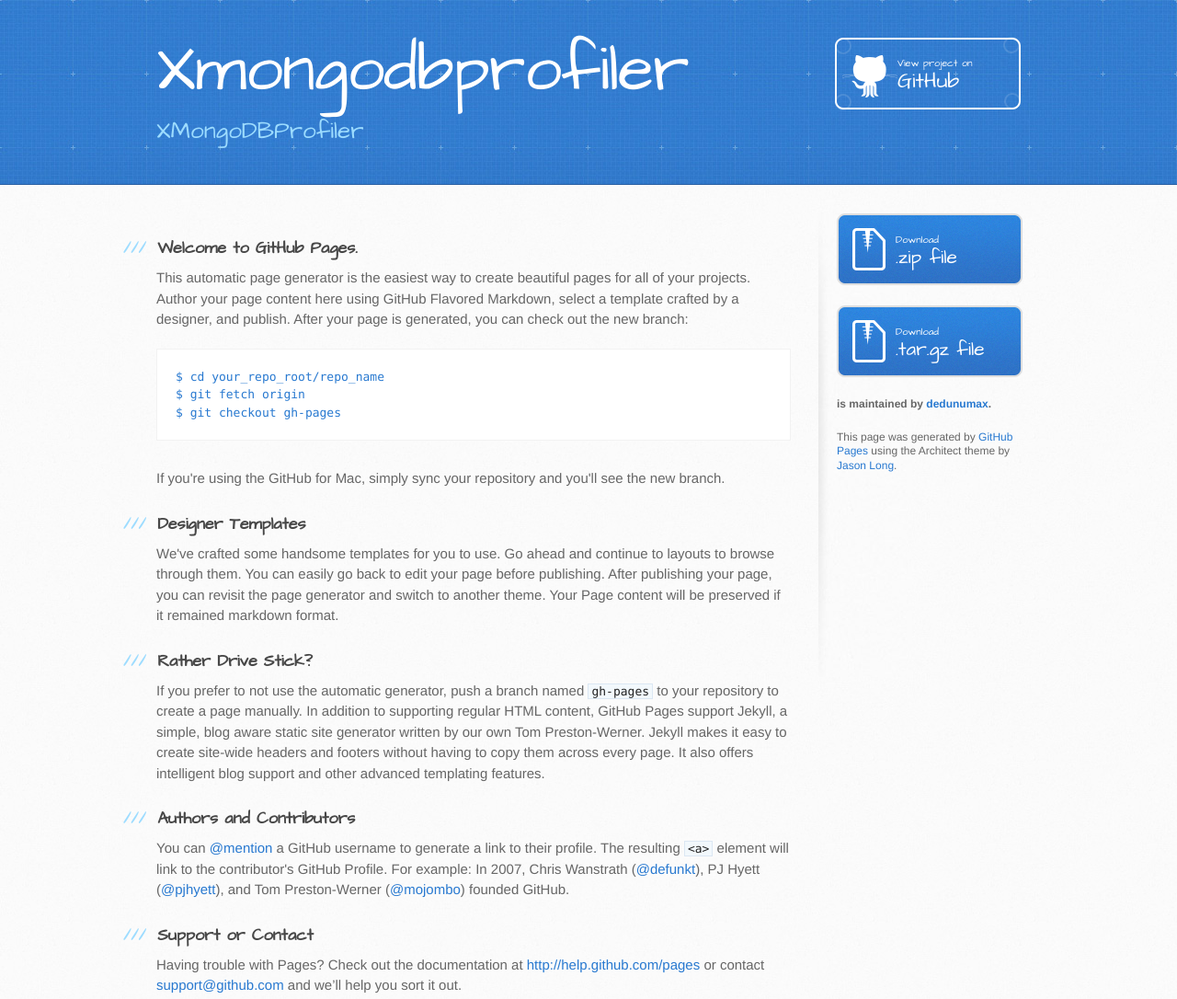
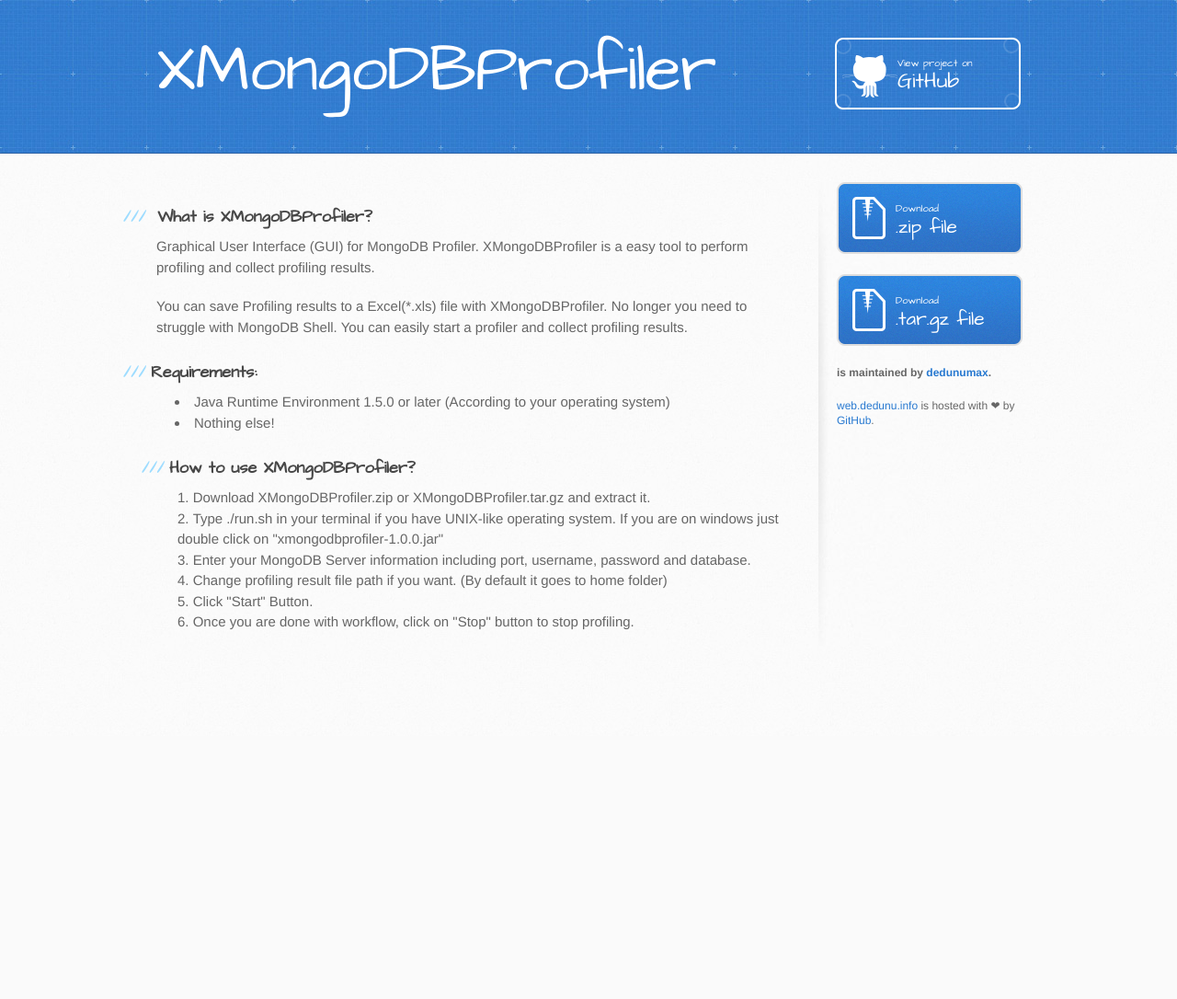
Before and after one commit to dedunu/xmongodbprofiler, a plain HTML site: page index.html in a window 1280 px wide. Shown: the whole page at 92% size. After the commit the page ends 800 px from the top, so only its background shows below. Drawn offline with Linux system fonts and the light colour scheme.

Commit message:
Changed according to README.md

```diff
--- a/index.html
+++ b/index.html
@@ -13,14 +13,13 @@
     <script src="//html5shiv.googlecode.com/svn/trunk/html5.js"></script>
     <![endif]-->
 
-    <title>Xmongodbprofiler by dedunumax</title>
+    <title>XPongoDBProfiler</title>
   </head>
 
   <body>
     <header>
       <div class="inner">
-        <h1>Xmongodbprofiler</h1>
-        <h2>XMongoDBProfiler</h2>
+        <h1>XMongoDBProfiler</h1>
         <a href="https://github.com/dedunumax/xmongodbprofiler" class="button"><small>View project on</small>GitHub</a>
       </div>
     </header>
@@ -28,52 +27,43 @@
     <div id="content-wrapper">
       <div class="inner clearfix">
         <section id="main-content">
-          <h3>
-<a name="welcome-to-github-pages" class="anchor" href="#welcome-to-github-pages"><span class="octicon octicon-link"></span></a>Welcome to GitHub Pages.</h3>
 
-<p>This automatic page generator is the easiest way to create beautiful pages for all of your projects. Author your page content here using GitHub Flavored Markdown, select a template crafted by a designer, and publish. After your page is generated, you can check out the new branch:</p>
+ <h3>  What is XMongoDBProfiler?</h3>
 
-<pre><code>$ cd your_repo_root/repo_name
-$ git fetch origin
-$ git checkout gh-pages
-</code></pre>
+<p>Graphical User Interface (GUI) for MongoDB Profiler. XMongoDBProfiler is a easy tool to perform profiling and collect profiling results.</p>
 
-<p>If you're using the GitHub for Mac, simply sync your repository and you'll see the new branch.</p>
+<p>You can save Profiling results to a Excel(*.xls) file with XMongoDBProfiler. No longer you need to struggle with MongoDB Shell. You can easily start a profiler and collect profiling results.</p>
 
-<h3>
-<a name="designer-templates" class="anchor" href="#designer-templates"><span class="octicon octicon-link"></span></a>Designer Templates</h3>
+<h3>Requirements:</h3>
+  <ul>
+  <li>Java Runtime Environment 1.5.0 or later (According to your operating system)</li>
+  <li>Nothing else!</li>
 
-<p>We've crafted some handsome templates for you to use. Go ahead and continue to layouts to browse through them. You can easily go back to edit your page before publishing. After publishing your page, you can revisit the page generator and switch to another theme. Your Page content will be preserved if it remained markdown format.</p>
+<h3>How to use XMongoDBProfiler?</h3>
+<ol>
+  <li>Download XMongoDBProfiler.zip or XMongoDBProfiler.tar.gz and extract it.</li>
+  <li>  Type ./run.sh in your terminal if you have UNIX-like operating system. If you are on windows just double click on "xmongodbprofiler-1.0.0.jar"</li>
+  <li>  Enter your MongoDB Server information including port, username, password and database.</li>
+  <li>  Change profiling result file path if you want. (By default it goes to home folder)</li>
+  <li>  Click "Start" Button.</li>
+  <li>  Once you are done with workflow, click on "Stop" button to stop profiling.</li>
 
-<h3>
-<a name="rather-drive-stick" class="anchor" href="#rather-drive-stick"><span class="octicon octicon-link"></span></a>Rather Drive Stick?</h3>
-
-<p>If you prefer to not use the automatic generator, push a branch named <code>gh-pages</code> to your repository to create a page manually. In addition to supporting regular HTML content, GitHub Pages support Jekyll, a simple, blog aware static site generator written by our own Tom Preston-Werner. Jekyll makes it easy to create site-wide headers and footers without having to copy them across every page. It also offers intelligent blog support and other advanced templating features.</p>
-
-<h3>
-<a name="authors-and-contributors" class="anchor" href="#authors-and-contributors"><span class="octicon octicon-link"></span></a>Authors and Contributors</h3>
-
-<p>You can <a href="https://github.com/blog/821" class="user-mention">@mention</a> a GitHub username to generate a link to their profile. The resulting <code>&lt;a&gt;</code> element will link to the contributor's GitHub Profile. For example: In 2007, Chris Wanstrath (<a href="https://github.com/defunkt" class="user-mention">@defunkt</a>), PJ Hyett (<a href="https://github.com/pjhyett" class="user-mention">@pjhyett</a>), and Tom Preston-Werner (<a href="https://github.com/mojombo" class="user-mention">@mojombo</a>) founded GitHub.</p>
-
-<h3>
-<a name="support-or-contact" class="anchor" href="#support-or-contact"><span class="octicon octicon-link"></span></a>Support or Contact</h3>
-
-<p>Having trouble with Pages? Check out the documentation at <a href="http://help.github.com/pages">http://help.github.com/pages</a> or contact <a href="mailto:support@github.com">support@github.com</a> and we’ll help you sort it out.</p>
+</ol>
         </section>
 
         <aside id="sidebar">
-          <a href="https://github.com/dedunumax/xmongodbprofiler/zipball/master" class="button">
+          <a href="https://github.com/dedunumax/xmongodbprofiler/releases/download/v1.0/XMongoDBProfiler.zip" class="button">
             <small>Download</small>
             .zip file
           </a>
-          <a href="https://github.com/dedunumax/xmongodbprofiler/tarball/master" class="button">
+          <a href="https://github.com/dedunumax/xmongodbprofiler/releases/download/v1.0/XMongoDBProfiler.tar.gz" class="button">
             <small>Download</small>
             .tar.gz file
           </a>
 
           <p class="repo-owner"><a href="https://github.com/dedunumax/xmongodbprofiler"></a> is maintained by <a href="https://github.com/dedunumax">dedunumax</a>.</p>
 
-          <p>This page was generated by <a href="https://pages.github.com">GitHub Pages</a> using the Architect theme by <a href="https://twitter.com/jasonlong">Jason Long</a>.</p>
+          <p><a href="http://web.dedunu.info">web.dedunu.info</a> is hosted with ❤ by <a href="http://www.github.com">GitHub</a>.</p>
         </aside>
       </div>
     </div>
```
